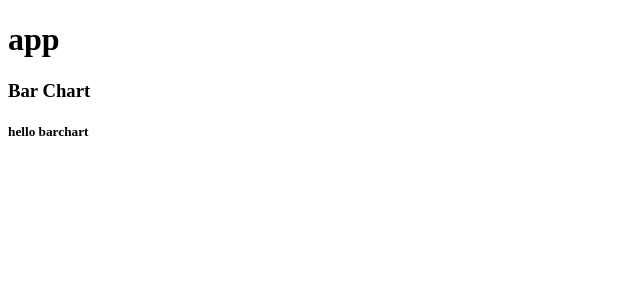
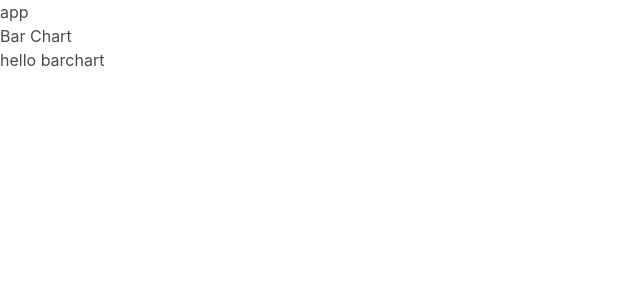
Before and after one commit to jtmcn/ng-tree-viz, an Angular app: page / in a window 1280 px wide. Shown: the top 300 px of the page, without its empty margins (0-640 px from the left). Built offline with nearby package versions, Linux system fonts and the light colour scheme.

Commit message:
add bulma css framework

```diff
--- a/package.json
+++ b/package.json
@@ -21,6 +21,7 @@
     "@angular/platform-browser": "^4.0.0",
     "@angular/platform-browser-dynamic": "^4.0.0",
     "@angular/router": "^4.0.0",
+    "bulma": "^0.5.1",
     "core-js": "^2.4.1",
     "d3": "^4.10.0",
     "rxjs": "^5.4.1",
--- a/src/styles.scss
+++ b/src/styles.scss
@@ -1 +1,2 @@
 /* You can add global styles to this file, and also import other style files */
+@import '../node_modules/bulma/css/bulma.css';
```
Also changed, not shown: 1 other file (tests, documents, lock files or other folders).
